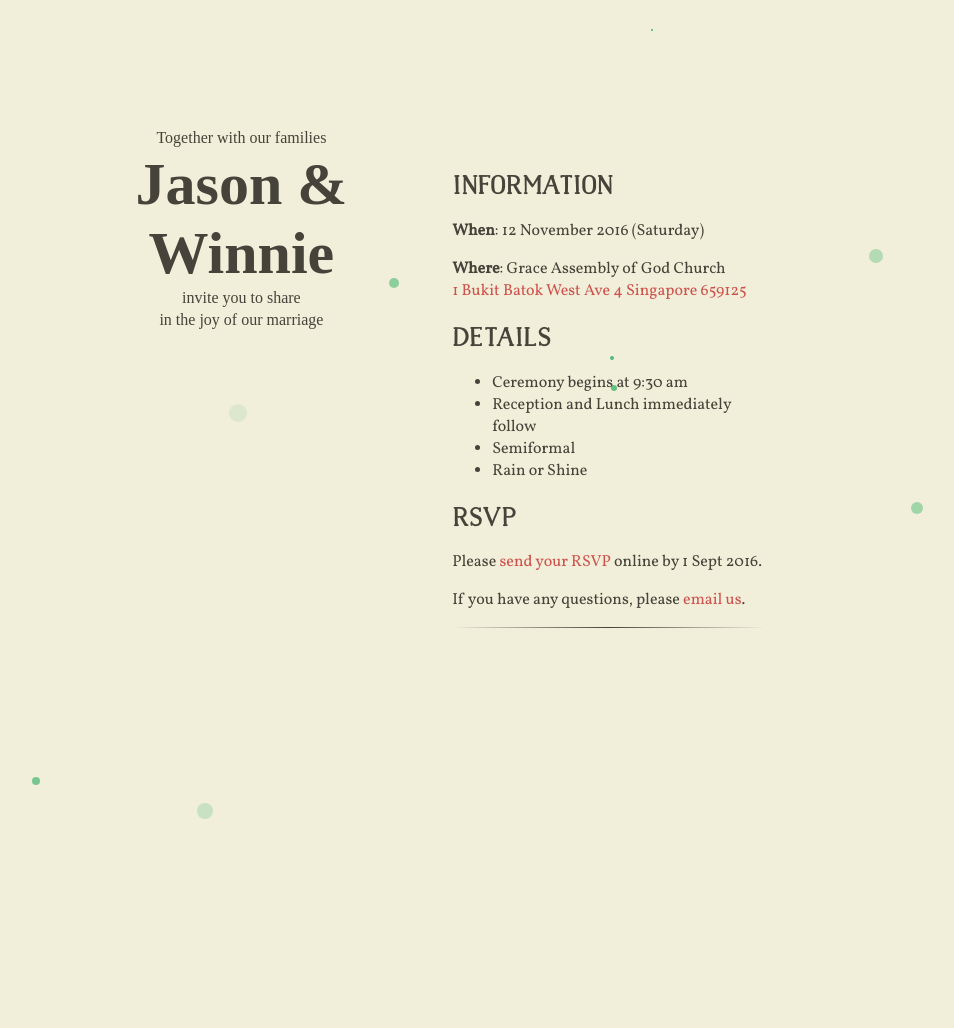
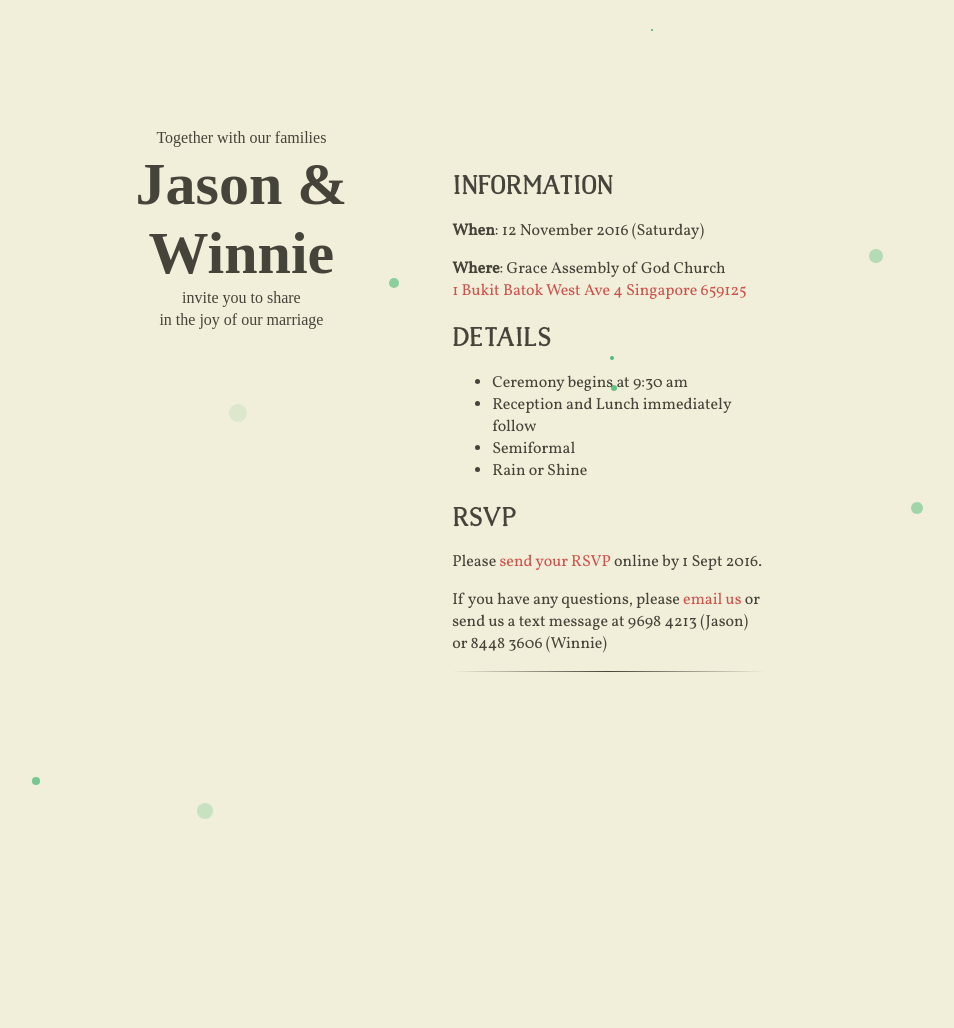
Before and after one commit to jasonandwinnie/jasonandwinnie.github.io, a Jekyll site: the page built from index.html, in a window 1280 px wide. Shown: the whole page, without its empty margins (215-1169 px from the left). Built offline with Jekyll 4.4.1, drawn with Linux system fonts in a browser that asks for light colours; nearby versions of some CDN libraries; some web fonts are replaced.

Commit message:
added contact

```diff
--- a/_includes/content.html
+++ b/_includes/content.html
@@ -24,6 +24,6 @@
 <p>Please <a href="https://docs.google.com/forms/d/1ABwsLCvEI2NgOnZAQkOcc8Lzkpo6sVAJIWOw33FCyYs/viewform
   ">send your RSVP</a> online by 1 Sept 2016.</p>
 
-<p>If you have any questions, please <a href="mailto:wearejasonandwinnie@gmail.com" onmouseover="this.href=this.href.replace(/z/g, '');">email us</a>.</p>
+<p>If you have any questions, please <a href="mailto:wearejasonandwinnie@gmail.com" onmouseover="this.href=this.href.replace(/z/g, '');">email us</a> or send us a text message at 9698 4213 (Jason) or 8448 3606 (Winnie)</p>
 
 <hr />
```
